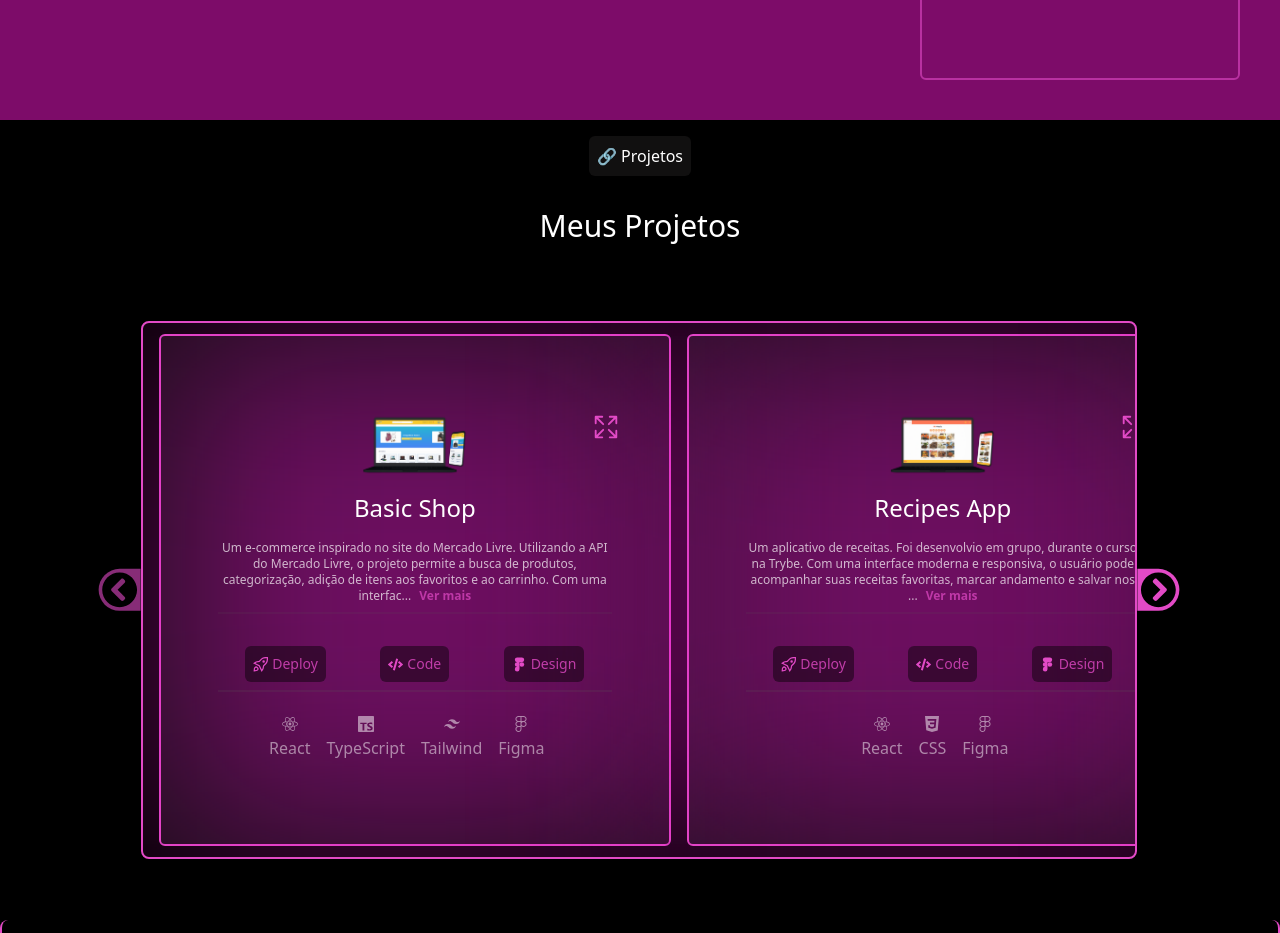
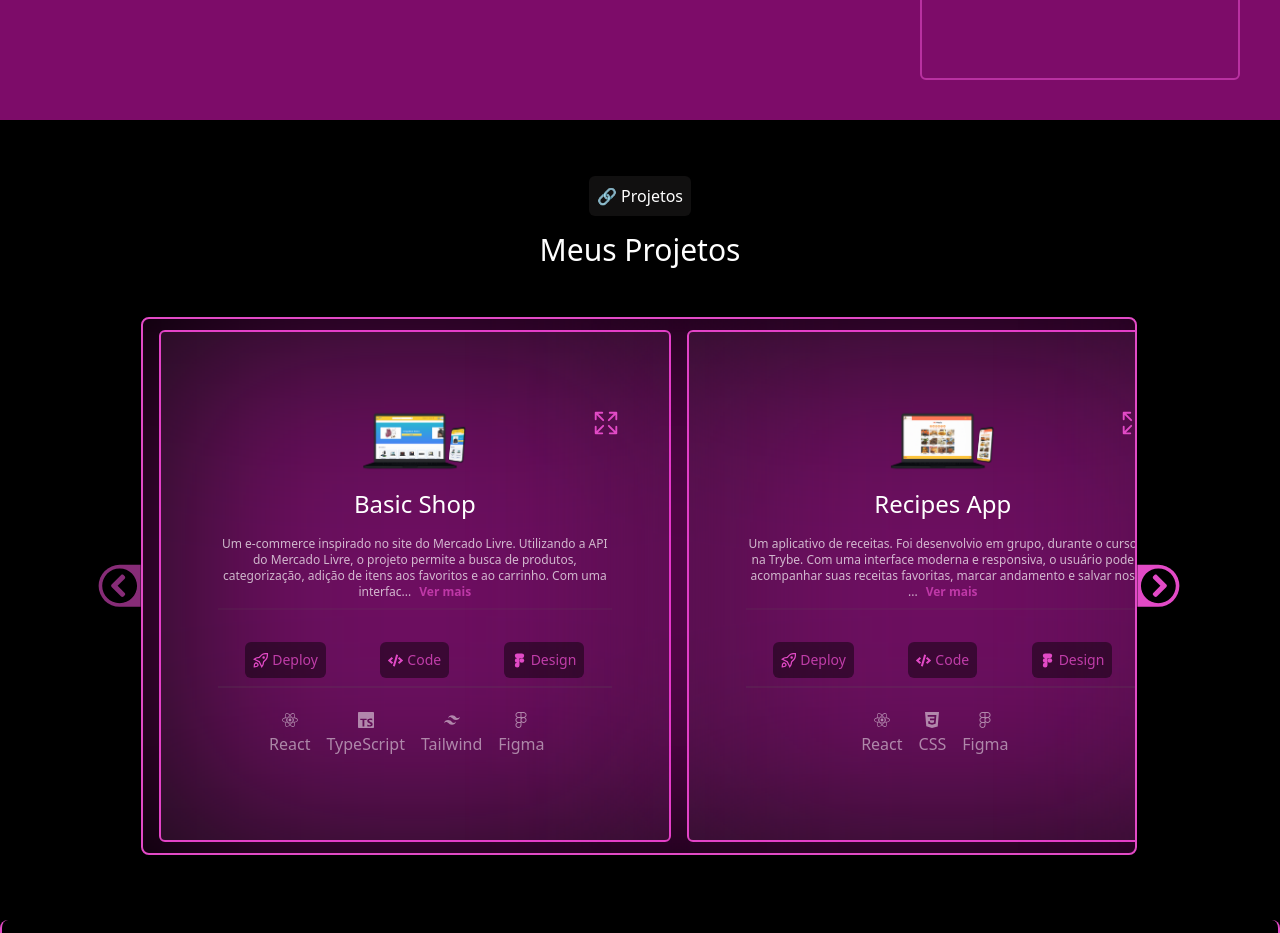
Before and after one commit to RiqueBruno/RiqueBruno, a React (Vite) app: page / in a window 1280 px wide. Shown: the part 1480-2413 px from the top of the page. Built offline with nearby package versions, Linux system fonts and the light colour scheme.

Commit message:
refactor: adiciona space y de 4 no componente ProjectsList

```diff
--- a/src/components/ProjectsList/ProjectsList.tsx
+++ b/src/components/ProjectsList/ProjectsList.tsx
@@ -21,9 +21,9 @@
   return (
     <section className="h-screen w-screen relative flex flex-col items-start lg:items-center justify-center p-4">
       <div id="projects" className="absolute top-0 left-0" />
-      <header className="w-full flex flex-col items-center justify-center dark:text-text-dark">
+      <header className="w-full flex flex-col items-center justify-center dark:text-text-dark space-y-4 mt-10">
         <LinkMenu text="Projetos" id="" emote="🔗" />
-        <h2 className="text-3xl my-8 w-full text-center">Meus Projetos</h2>
+        <h2 className="text-3xl w-full text-center">Meus Projetos</h2>
       </header>
       <div className="h-[70%] w-[80%] m-auto flex items-center rounded-lg">
         <Carousel
```
